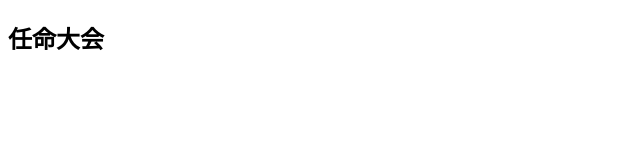
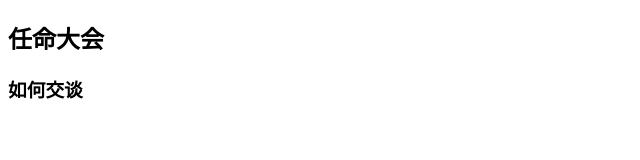
Before and after one commit to xiaomaoc/-, a plain HTML site: page src/html/in.html in a window 1280 px wide. Shown: the whole page, without its empty margins (0-640 px from the left). Drawn offline with Linux system fonts and the light colour scheme.

Commit message:
毒奶粉

```diff
--- a/src/css/index.css
+++ b/src/css/index.css
@@ -0,0 +1,6 @@
+/*
+* @Author: Marte
+* @Date:   2018-08-15 19:28:59
+* @Last Modified by:   Marte
+* @Last Modified time: 2018-08-16 14:49:30
+*/
--- a/src/html/in.html
+++ b/src/html/in.html
@@ -6,5 +6,6 @@
 </head>
 <body>
     <h2>任命大会</h2>
+    <h3>如何交谈</h3>
 </body>
 </html>
```
